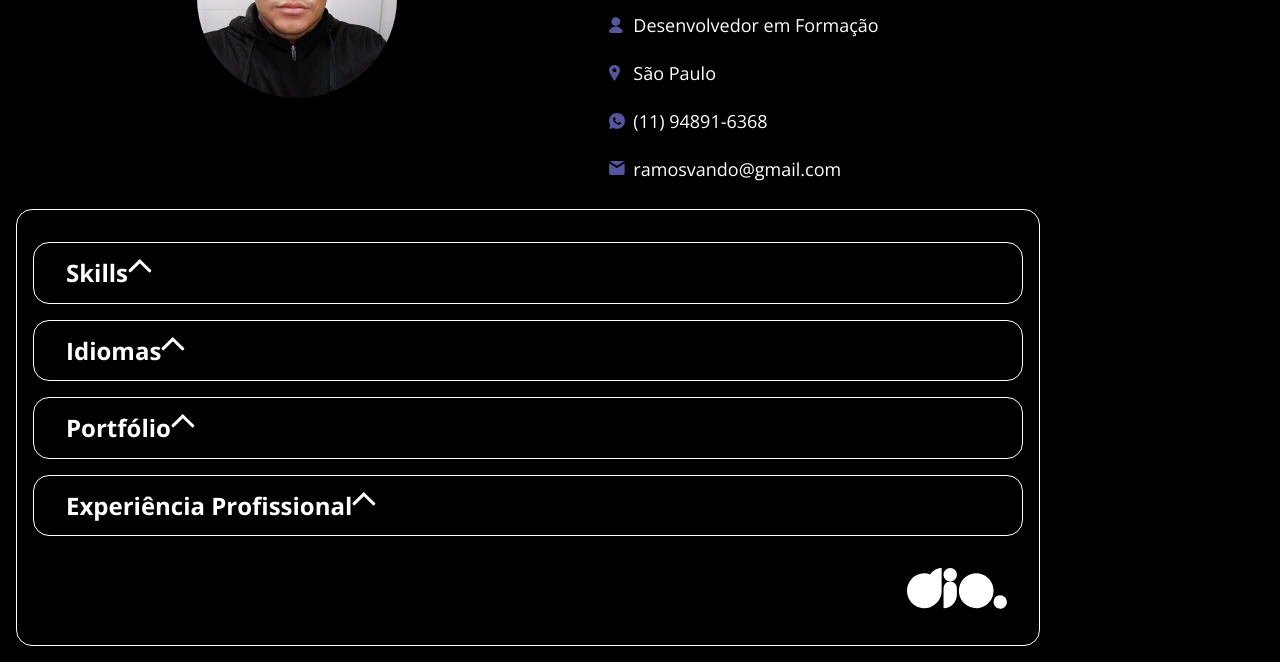
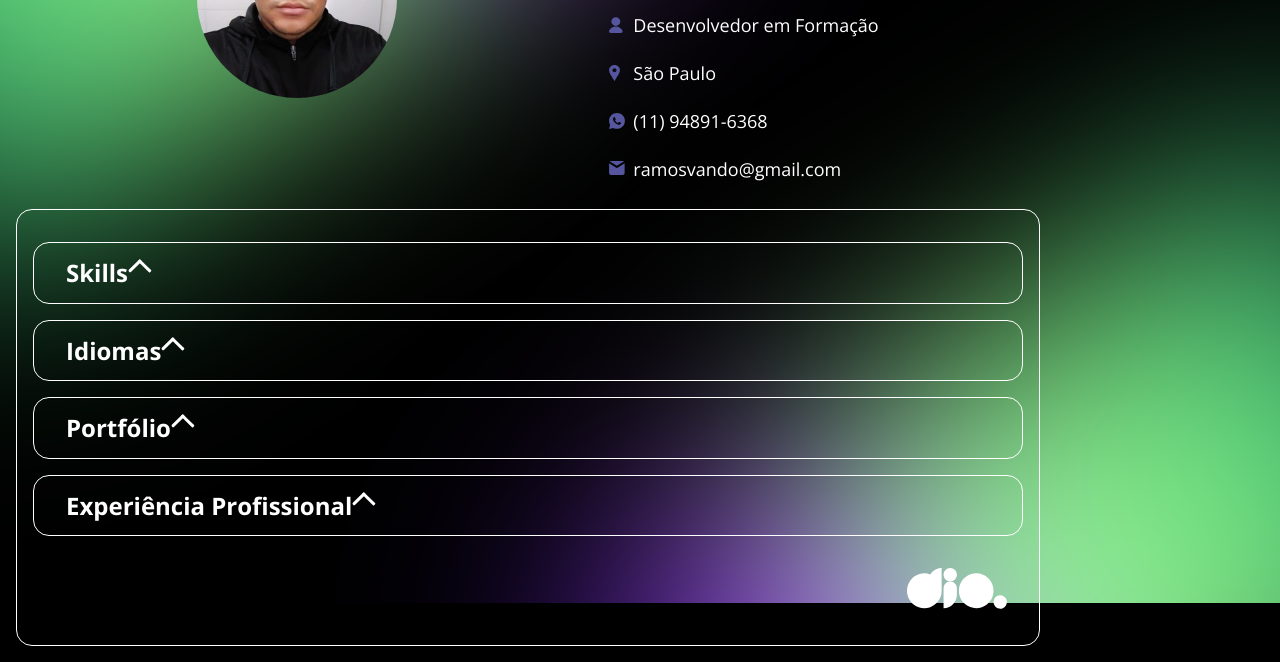
Before and after one commit to vcr1985/Meu-Portfolio, a plain HTML site: page index.html in a window 1280 px wide. Shown: the part 197-859 px from the top of the page. Drawn offline with nearby package versions, Linux system fonts and the light colour scheme; files whose address does not match are found by name.

Commit message:
Corrigir caminhos dos arquivos CSS e imagens

```diff
--- a/assets/css/global.css
+++ b/assets/css/global.css
@@ -34,18 +34,16 @@ a:hover {
 .main::before,
 .main::after {
     content: '';
-    background-image: url("assets/img/background.svg");
+    background-image: url("../img/background.svg");
     background-repeat: no-repeat;
     background-size: contain;
-    width:140vw;
-    height:100vh;
+    width: 140vw;
+    height: 100vh;
     display: inline-block;
     position: fixed;
     top: 0;
     left: 0;
     z-index: -1;
-
-
 }
 
 .main::after {
```
